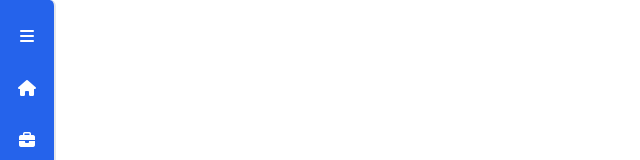
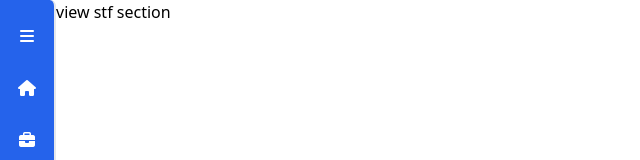
Before and after one commit to cavidanbagiri/UstayPM-Client, a Vue app: page /stf in a window 1280 px wide. Before the commit this address had no page. Shown: the top 160 px of the page, without its empty margins (0-640 px from the left). Built offline with nearby package versions, Linux system fonts and the light colour scheme.

Commit message:
Create STF Page

```diff
--- a/src/layouts/NavbarLayout.vue
+++ b/src/layouts/NavbarLayout.vue
@@ -75,14 +75,14 @@
 
       <!-- STF Menu -->
       <div class="relative">
-          <router-link to="/" class="no-underline ">
+          <router-link to="/stf" class="no-underline ">
               <span @mouseover="stf_tooltip = true" @mouseleave="stf_tooltip = false"
                   class="py-2 px-4 rounded-md cursor-pointer  mt-5 w-8  h-8 flex flex-row justify-center items-center hover:bg-blue-800 duration-300"><i
                       class="fa-solid fa-plus fa-md" style="color:white"></i>
               </span>
               <span v-if="stf_tooltip"
                   class="duration-150 absolute top-5 left-10 ml-1 bg-slate-800 py-2 px-4 text-white text-md rounded-md flex">
-                  Orders
+                  MySTF
               </span>
           </router-link>
       </div>
--- a/src/router/index.js
+++ b/src/router/index.js
@@ -3,10 +3,12 @@ import { createRouter, createWebHistory } from 'vue-router';
 
 import HomeView from '../views/views.home.vue';
 import AuthView from '../views/views.login.vue';
+import STFView from '../views/views.stf.vue';
 
 const routes = [
 
   {path:'/', name:"Homeview", component: HomeView},
+  {path:'/stf', name:"STFView", component: STFView},
   {path:'/user/login', name:"Loginview", component: AuthView}
 
 ]
--- /dev/null
+++ b/src/views/views.stf.vue
@@ -0,0 +1,13 @@
+<template>
+  <div>
+    view stf section
+  </div>
+</template>
+
+<script setup>
+
+</script>
+
+<style lang="scss" scoped>
+
+</style>
```
